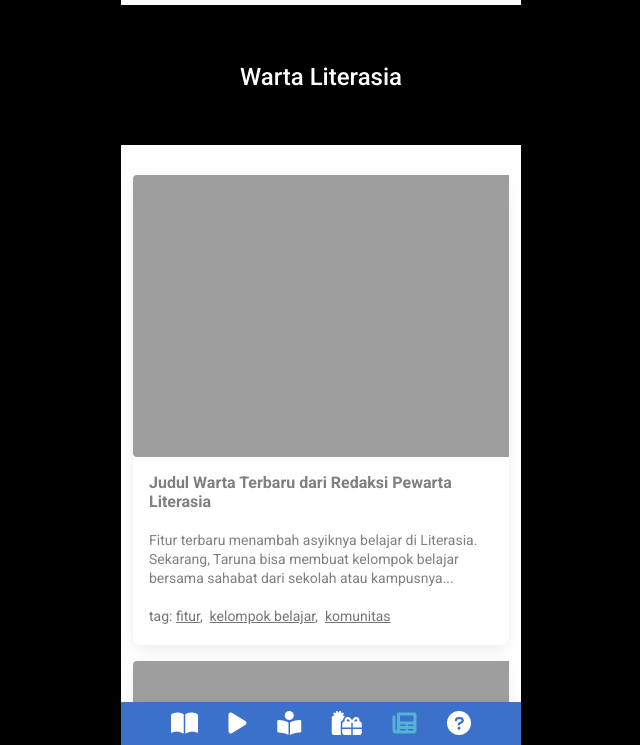
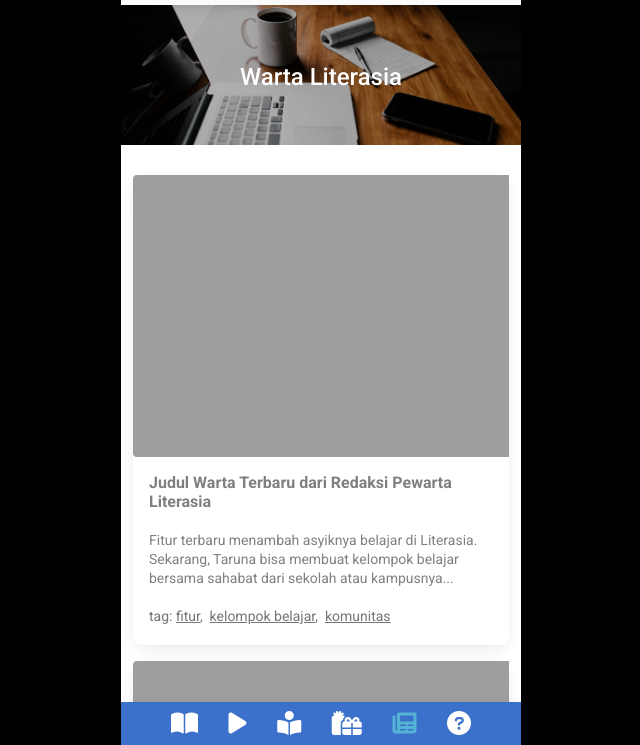
Before and after one commit to digitaliterasia/sketsaui, a website: page 06berita.html in a window 1280 px wide. Shown: the part 55-800 px from the top of the page, without its empty margins (319-959 px from the left). Drawn offline with Linux system fonts and the light colour scheme; the site is published under a folder, as on GitHub Pages, so addresses that start at the root find nothing.

Commit message:
fixed hero images

```diff
--- a/06berita.html
+++ b/06berita.html
@@ -133,7 +133,7 @@
 <div
 class="p-5 text-center bg-image"
 style="
-  background-image: url('/sketsaui/img/bg-ilmu.jpg');
+  background-image: url('img/bg-ilmu.jpg');
   height: 200px;
 "
 >
```
Also changed, not shown: 03galerivideotamu.html (+1 -1 lines), 04galerililmutamu.html (+1 -1 lines), 05galeribenefittamu.html (+1 -1 lines), 07bantuan.html (+1 -1 lines).
